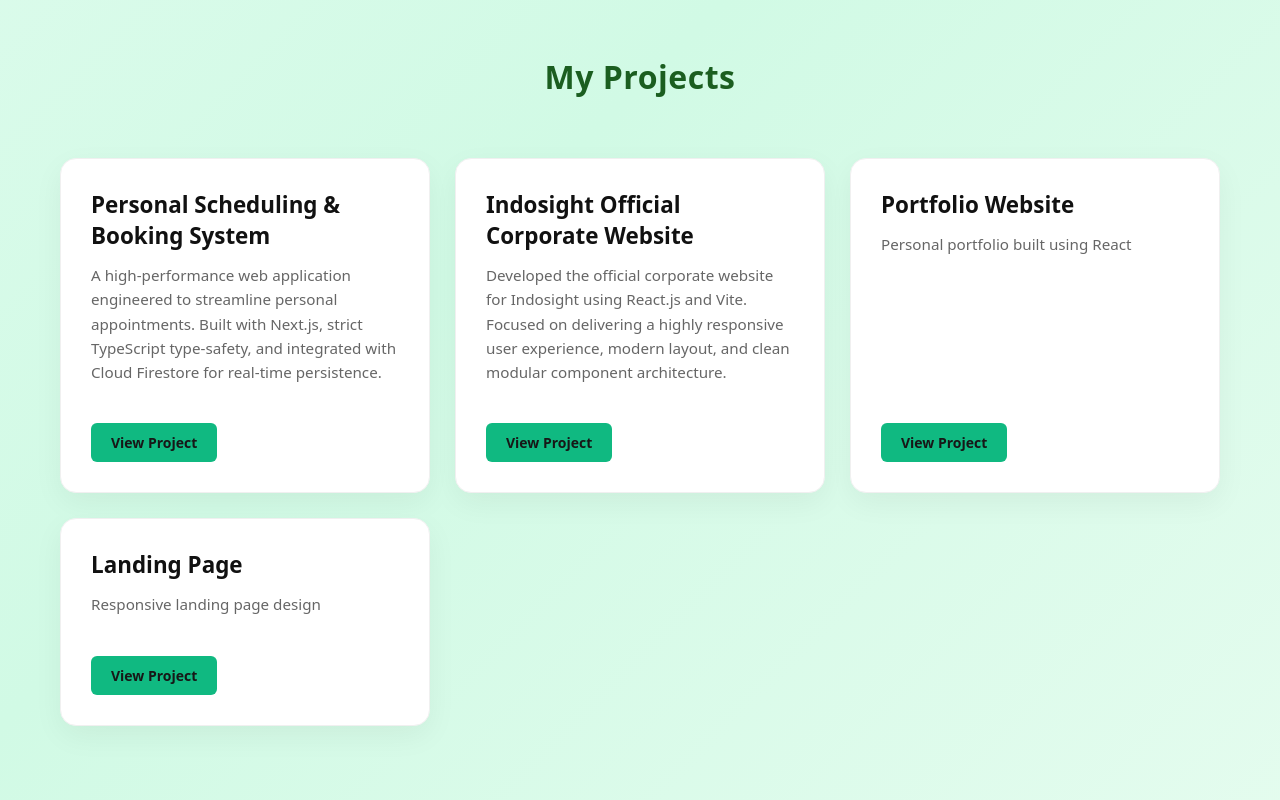
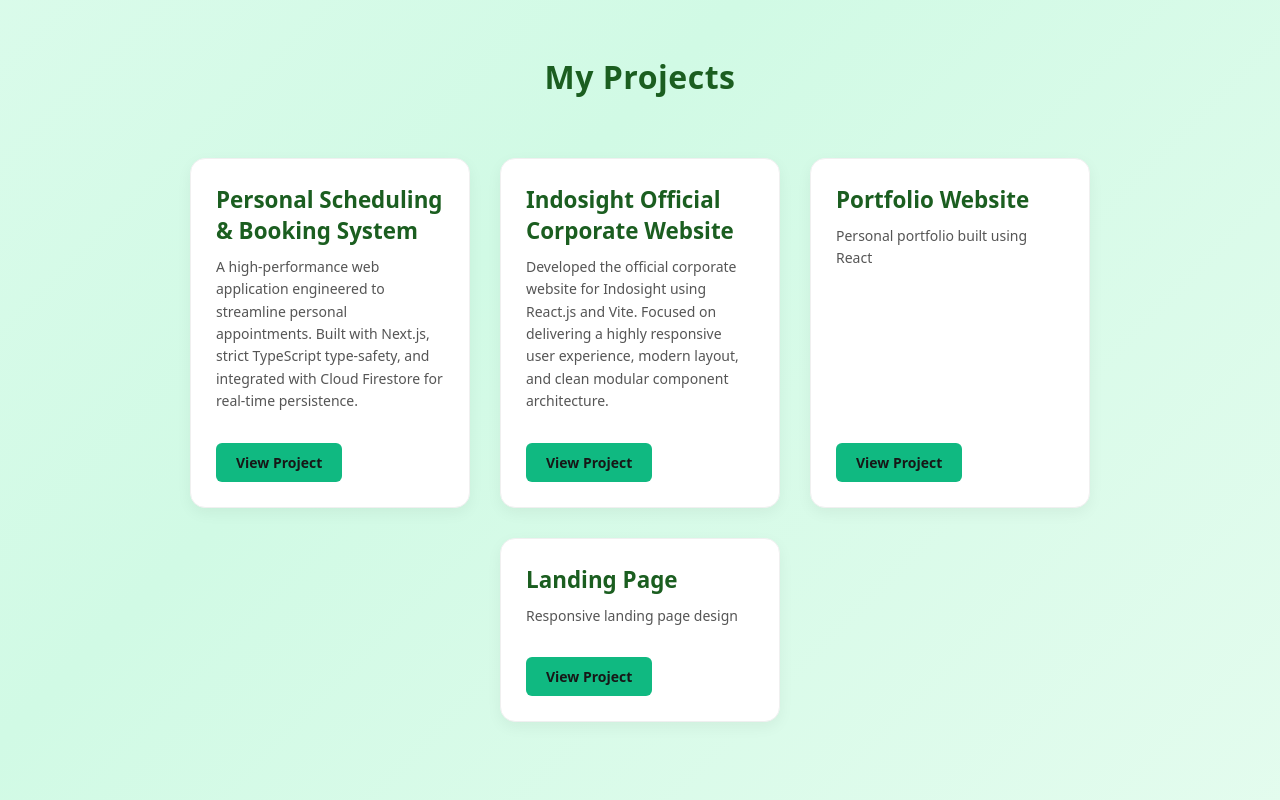
Before and after one commit to ribkalinks/portfolio-website, a React (Vite) app: page / in a window 1280 px wide. Shown: the part 1560-2360 px from the top of the page. Built offline with nearby package versions, Linux system fonts and the light colour scheme; the HTML template or start-up script is replaced by a standard one.

Commit message:
fixing card projects layout

```diff
--- a/src/index.css
+++ b/src/index.css
@@ -722,11 +722,12 @@ background: #ecfdf5;
   margin-bottom: 40px;
   font-size: 2rem;
   color: #1b5e20;
+}
 
 .projects-container {
   display: flex;
-  flex-wrap: wrap;        /* Biar kalau layarnya kecil/buka di HP, kartunya otomatis rapi turun ke bawah */
-  justify-content: center;/* Baris atas maupun baris bawah (Landing Page) otomatis ngumpul di tengah */
+  flex-wrap: wrap;
+  justify-content: center;
   gap: 30px;
   max-width: 1200px;
   width: 100%;
@@ -743,6 +744,8 @@ width: 280px;
   box-shadow: 0 5px 15px rgba(0,0,0,0.05);
   transition: 0.3s;
   text-align: left;
+  display: flex;
+  flex-direction: column;
 }
 
 .project-card:hover {
```
Lines whose indentation alone changed are shown as unchanged.
